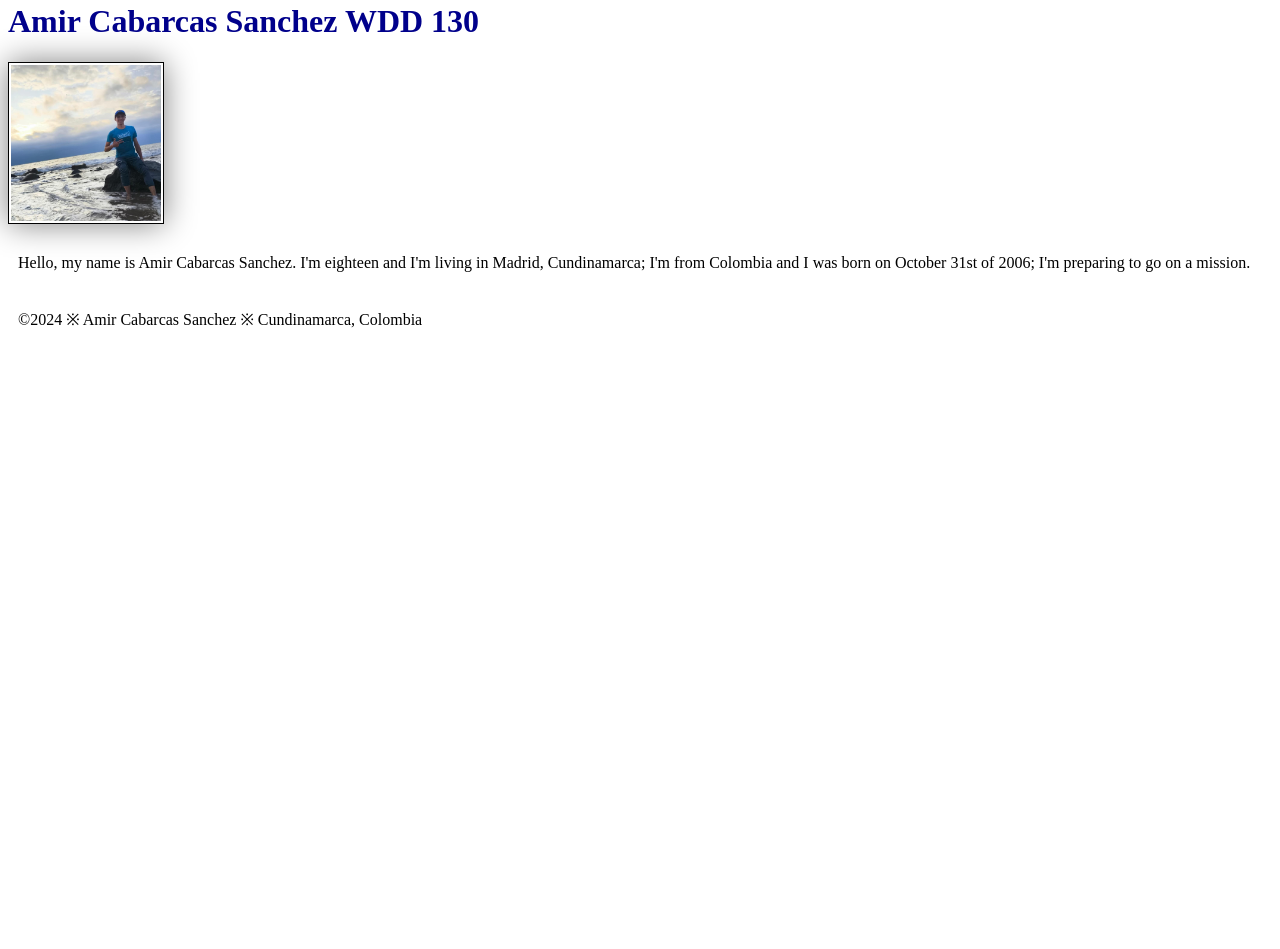
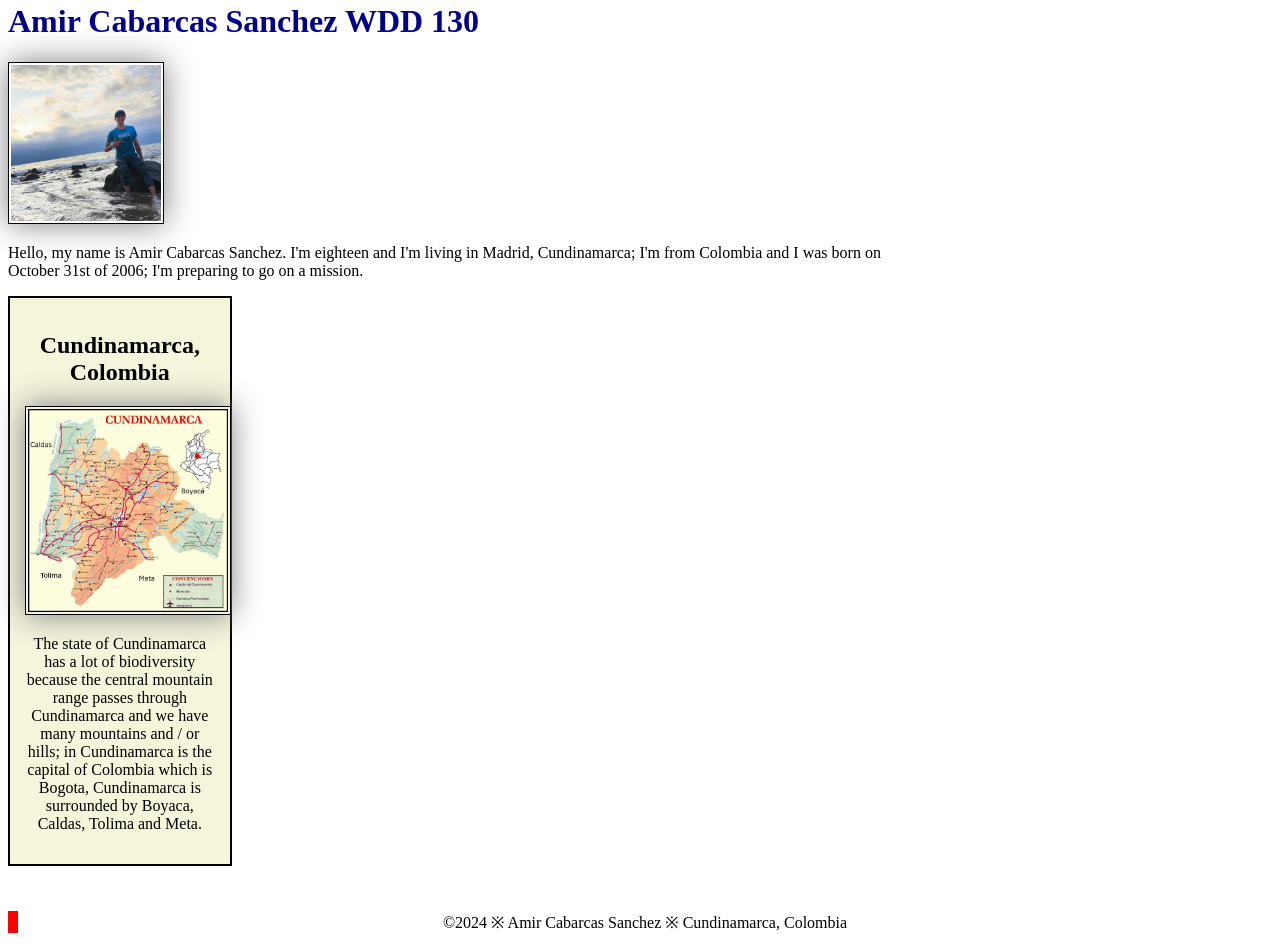
Before and after one commit to amir-cabarcas/wdd130, a plain HTML site: page index.html in a window 1280 px wide. Shown: the part 220-1169 px from the top of the page. Before the commit the page ends 800 px from the top, so only its background shows below. Drawn offline with Linux system fonts and the light colour scheme.

Commit message:
learn activity weeek 2

```diff
--- a/index.html
+++ b/index.html
@@ -3,8 +3,10 @@
     <head>
         <meta charset="utf-8">
         <meta http-equiv="X-UA-Compatible" content="IE=edge">
-        <meta name="viewport" content="width=device-width" initial-scale="1.0">
+        <meta name="viewport" content="width=device-width, initial-scale=1.0">
         <title>Amir Cabarcas Sanchez | WDD 130</title>
+        <meta name="description" content="This website was created for the purpose of being graded on my assignments submitted to my teacher Kim Daley.">
+        <meta name="author" content="Amir Cabarcas">
         <link rel="stylesheet" href="styles/styles.css">
     </head>
     <body>
@@ -18,6 +20,11 @@
             <img src="images/profile.jpg" alt="Amir Cabarcas Sanchez" width="200">
             <p>Hello, my name is Amir Cabarcas Sanchez. I'm eighteen and I'm living in Madrid, Cundinamarca; I'm from Colombia and I was born on October 31st of 2006; I'm preparing to go on a mission.</p>
         </main>
+        <aside>
+            <h2>Cundinamarca, Colombia</h2>
+            <img src="images/mapa-de-cundinamarca.jpg" alt="Cundinamarca_in_Colombia_mainland" width="200">
+            <p>The state of Cundinamarca has a lot of biodiversity because the central mountain range passes through Cundinamarca and we have many mountains and / or hills; in Cundinamarca is the capital of Colombia which is Bogota, Cundinamarca is surrounded by Boyaca, Caldas, Tolima and Meta.</p>
+        </aside>
         <footer>
             <p>&copy;2024 ※ Amir Cabarcas Sanchez ※ Cundinamarca, Colombia </p>
         </footer>
--- a/styles/styles.css
+++ b/styles/styles.css
@@ -22,5 +22,31 @@ img {
 }
 
 p {
-    padding: 10px;
+    padding: 0;
 }
+
+main {
+    max-width: 900px;
+}
+
+aside {
+    width: 15%;
+    margin: 20 px;
+    border: 2px solid;
+    padding: 15px;
+    background-color: beige;
+    color: black;
+    text-align: center;
+}
+
+aside img {
+    width: 200px;
+    height: auto;
+
+}
+
+footer {
+    margin-top: 45px;
+    border-left: 10px solid red;
+    text-align: center;
+}
```
Also changed, not shown: styles/box-model.css (deleted, +0 -30 lines), images/mapa-de-cundinamarca.jpg (added).
